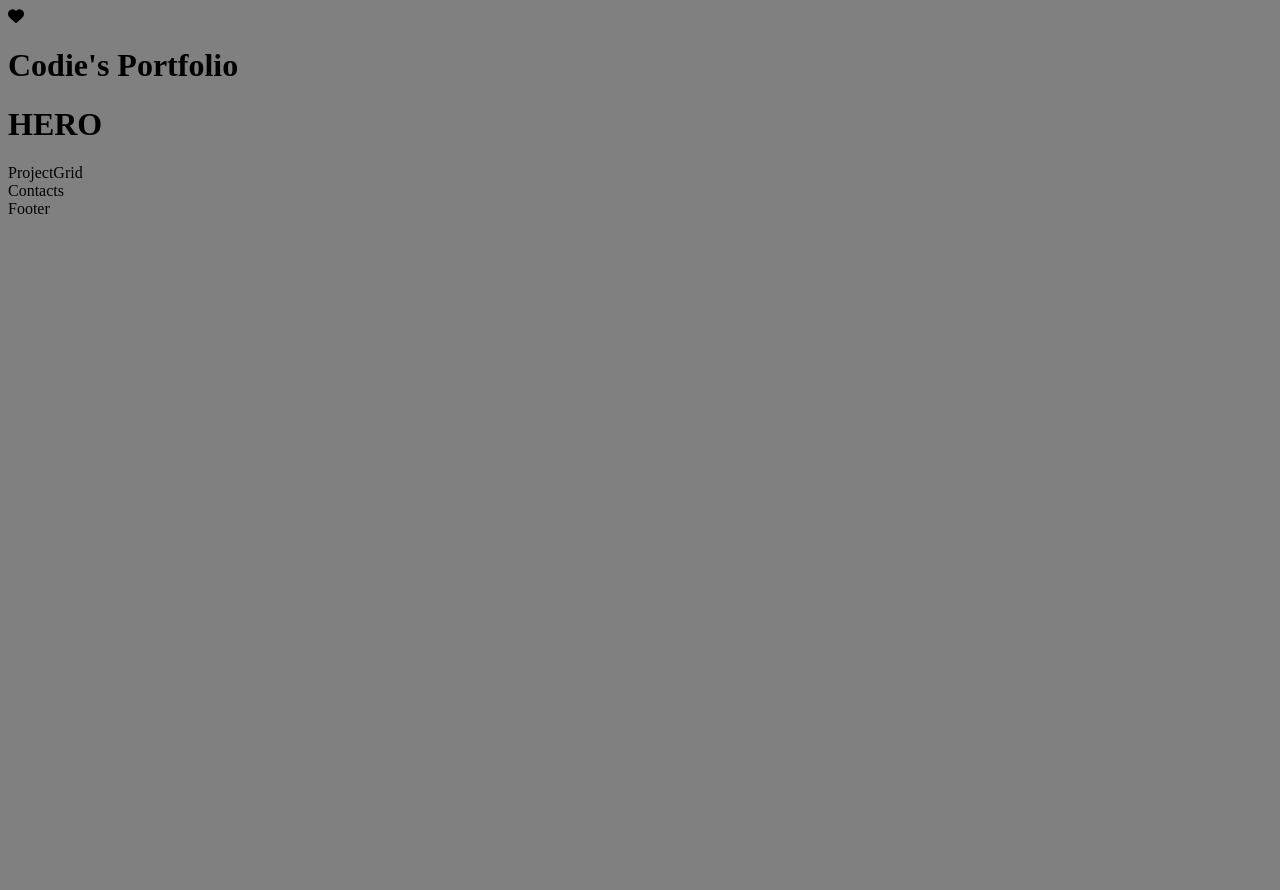
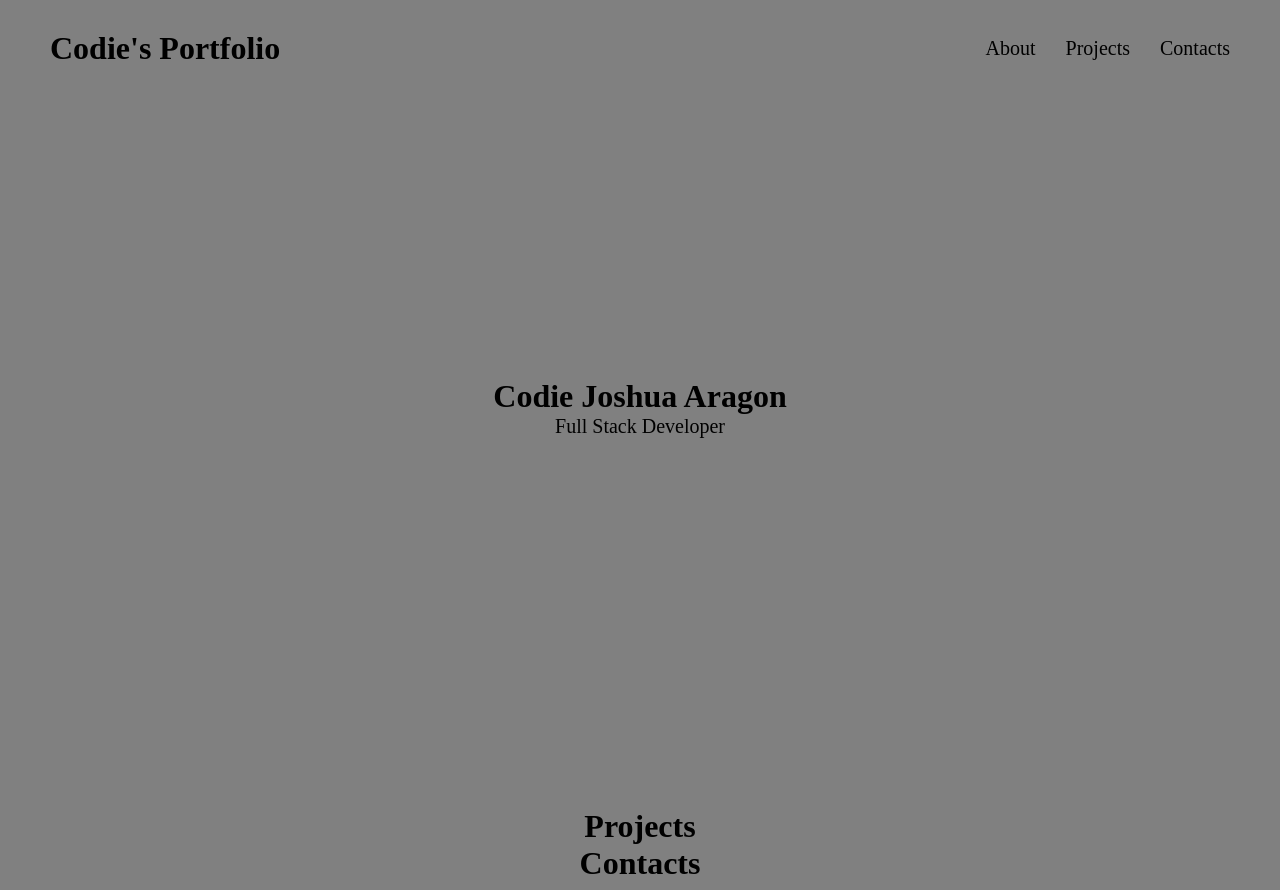
Before and after one commit to joshiiwoshi/personal-portfolio, a React (Create React App) app: page / in a window 1280 px wide. Before the commit the page ends 800 px from the top, so only its background shows below. Built offline with nearby package versions, Linux system fonts and the light colour scheme.

Commit message:
basic changes

```diff
--- a/src/components/Contacts.js
+++ b/src/components/Contacts.js
@@ -2,6 +2,10 @@ import React from 'react'
 
 export default function Contacts() {
   return (
-    <div>Contacts</div>
+    <div id="contacts">
+      <div id="contacts-container">
+        <h1>Contacts</h1>
+      </div>
+    </div>
   )
 }
--- a/src/components/Footer.js
+++ b/src/components/Footer.js
@@ -2,6 +2,7 @@ import React from 'react'
 
 export default function Footer() {
   return (
-    <div>Footer</div>
+    <div id="footer">
+    </div>
   )
 }
--- a/src/components/Hero.js
+++ b/src/components/Hero.js
@@ -2,10 +2,11 @@ import React from 'react'
 
 export default function Hero() {
   return (
-    <div>
-      <h1>
-        HERO
-      </h1>
+    <div id="about">
+      <div id="hero-container">
+        <h1>Codie Joshua Aragon</h1>
+        <p>Full Stack Developer</p>
+      </div>
     </div>
   )
 }
--- a/src/components/Navbar.js
+++ b/src/components/Navbar.js
@@ -4,8 +4,14 @@ export default function Navbar() {
   return (
     <div id="navbar">
       <div id="navbar-container">
-      <i className="fa-solid fa-heart"></i>
         <h1>Codie's Portfolio</h1>
+        <div id="page-sections">
+          <ul>
+            <li><a href="#about">About</a></li>
+            <li><a href="#projects">Projects</a></li>
+            <li><a href="#contacts">Contacts</a></li>
+          </ul>
+        </div>
       </div>
     </div>
   )
--- a/src/components/ProjectGrid.js
+++ b/src/components/ProjectGrid.js
@@ -2,6 +2,10 @@ import React from 'react'
 
 export default function ProjectGrid() {
   return (
-    <div>ProjectGrid</div>
+    <div id="projects">
+      <div id="projects-container">
+        <h1>Projects</h1>
+      </div>
+    </div>
   )
 }
--- a/src/css/App.css
+++ b/src/css/App.css
@@ -3,4 +3,71 @@ body {
   background-color: gray;
 }
 
+#navbar {
+  position: fixed;
+  top: 0;
+  left: 0;
+  width: 100%;
+  z-index: 100;
+}
+#navbar #navbar-container {
+  display: flex;
+  flex-direction: row;
+  justify-content: space-between;
+  align-items: center;
+  overflow: hidden;
+  margin: 30px 50px 10px 50px;
+}
+#navbar #navbar-container h1 {
+  margin: 0;
+}
+#navbar #navbar-container #page-sections ul {
+  display: flex;
+  flex-direction: row;
+  margin: 0;
+  gap: 30px;
+  padding: 0;
+}
+#navbar #navbar-container #page-sections li {
+  list-style-type: none;
+  font-size: 20px;
+}
+#navbar #navbar-container #page-sections a {
+  text-decoration: none;
+  color: black;
+}
+
+#about {
+  height: 100vh;
+}
+#about #hero-container {
+  display: flex;
+  flex-direction: column;
+  justify-content: center;
+  align-items: center;
+  text-align: center;
+  height: 100%;
+}
+#about #hero-container h1 {
+  margin: 0;
+}
+#about #hero-container p {
+  margin: 0;
+  font-size: 20px;
+}
+
+#projects #projects-container {
+  text-align: center;
+}
+#projects #projects-container h1 {
+  margin: 0;
+}
+
+#contacts #contacts-container {
+  text-align: center;
+}
+#contacts #contacts-container h1 {
+  margin: 0;
+}
+
 /*# sourceMappingURL=App.css.map */
--- a/src/css/App.scss
+++ b/src/css/App.scss
@@ -2,3 +2,83 @@ body {
     color: black;
     background-color: gray;
 }
+
+#navbar {
+    position: fixed;
+    top: 0;
+    left: 0;
+    width: 100%;
+    z-index: 100;
+
+    #navbar-container {
+        display: flex;
+        flex-direction: row;
+        justify-content: space-between;
+        align-items: center;
+        overflow: hidden;
+        margin: 30px 50px 10px 50px;
+
+        h1 {
+            margin: 0;
+        }
+
+        #page-sections {
+            ul {
+                display: flex;
+                flex-direction: row;
+                margin: 0;
+                gap: 30px;
+                padding: 0;
+            }
+
+            li {
+                list-style-type: none;
+                font-size: 20px;
+            }
+
+            a {
+                text-decoration: none;
+                color: black;
+            }
+        }
+    }
+}
+
+#about {
+    height: 100vh;
+    #hero-container {
+        display: flex;
+        flex-direction: column;
+        justify-content: center;
+        align-items: center;
+        text-align: center;
+        height: 100%;
+
+        h1 {
+            margin: 0;
+        }
+
+        p {
+            margin: 0;
+            font-size: 20px;
+        }
+    }
+}
+
+#projects {
+    #projects-container {
+        text-align: center;
+        h1 {
+            margin: 0;
+        }
+    }
+}
+
+#contacts {
+    #contacts-container {
+        text-align: center;
+        h1 {
+            margin: 0;
+        }
+    }
+}
```
Also changed, not shown: 1 other file (tests, documents, lock files or other folders).
